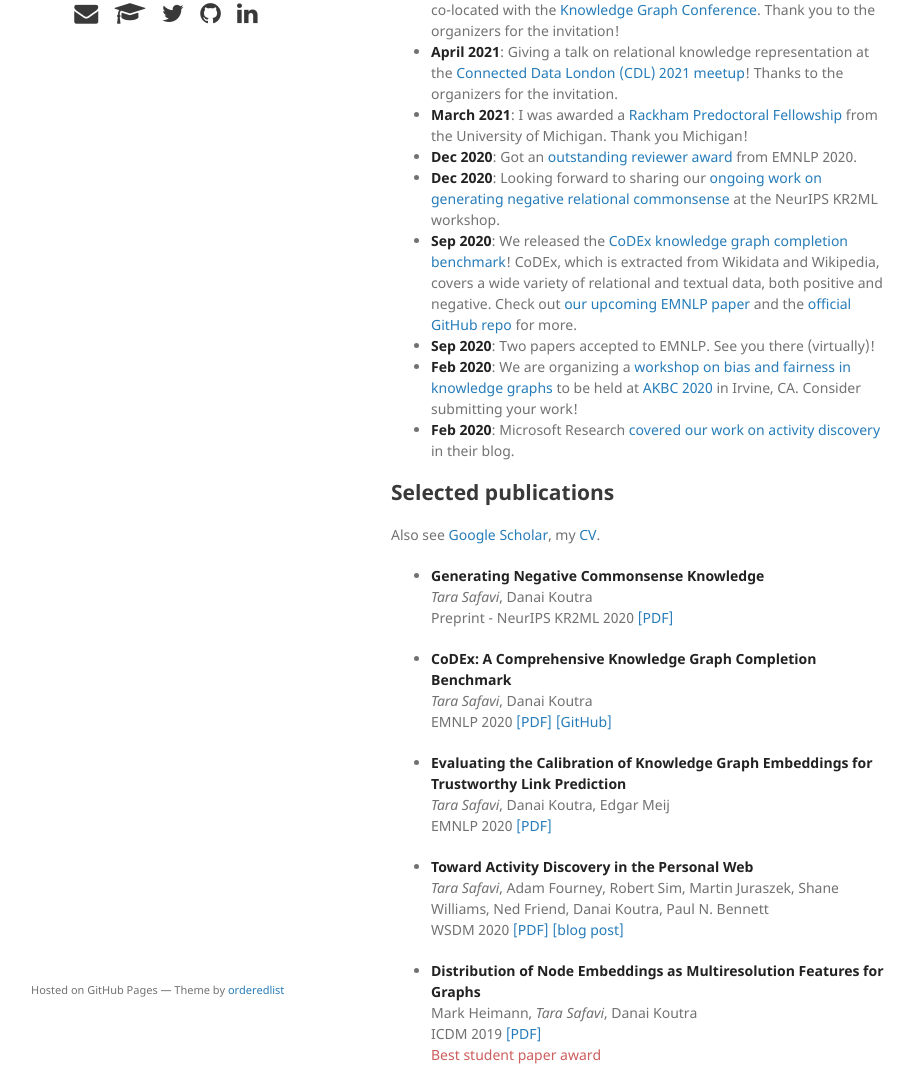
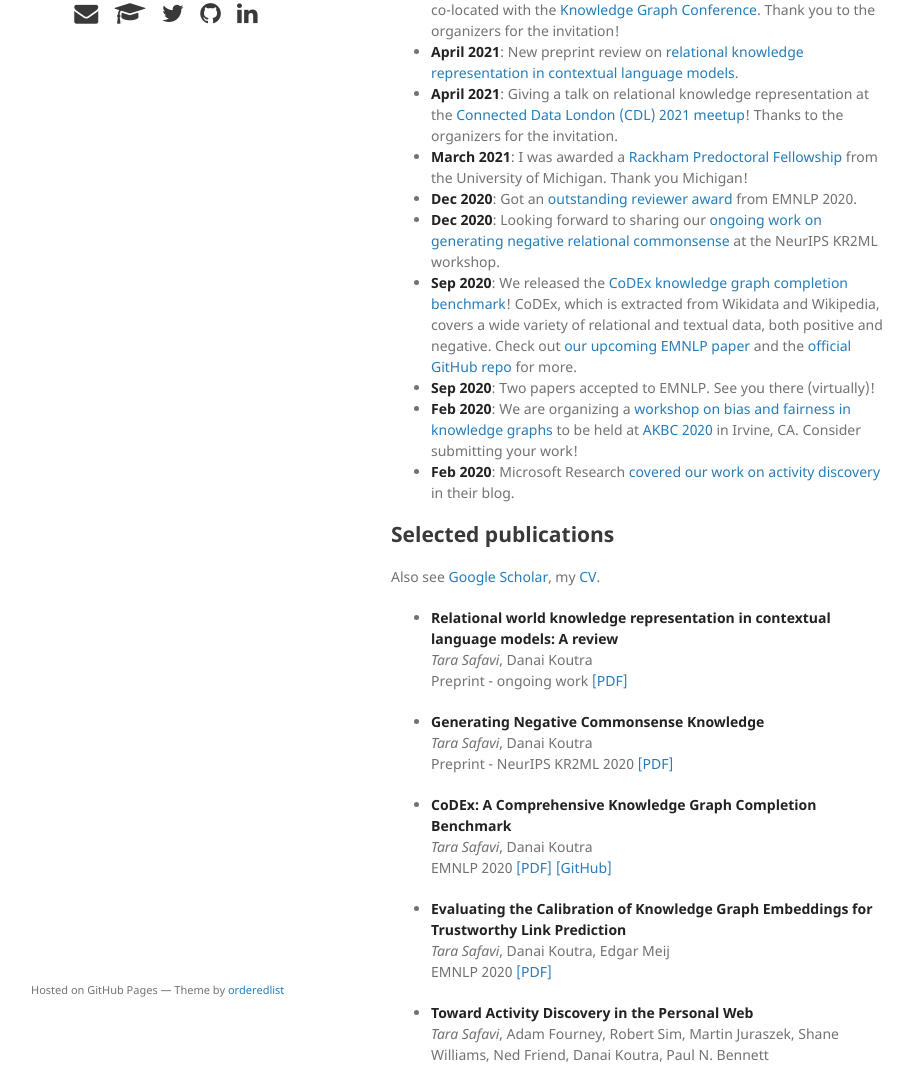
Before and after one commit to tsafavi/tsafavi.github.io, a Jekyll site: the page built from index.md, in a window 1280 px wide and 1400 px high. Shown: the part 331-1400 px from the top of the window, without its empty margins (179-1094 px from the left). Built offline with Jekyll 4.4.1, drawn with Linux system fonts in a browser that asks for light colours.

Commit message:
Add review preprint

```diff
--- a/_data/news.yml
+++ b/_data/news.yml
@@ -1,5 +1,7 @@
 - date: "May 2021"
   description: "Giving a keynote on personalized knowledge representations at the <a href=\"https://phkg.github.io/\" target=\"_blank\">Personal Health Knowledge Graph workshop</a>, co-located with the <a href=\"https://www.knowledgegraph.tech/\" target=\"_blank\">Knowledge Graph Conference</a>. Thank you to the organizers for the invitation!"
+- date: "April 2021"
+  description: "New preprint review on <a href=\"https://arxiv.org/pdf/2104.05837.pdf\" target=\"_blank\">relational knowledge representation in contextual language models</a>."
 - date: "April 2021"
   description: "Giving a talk on relational knowledge representation at the <a href=\"https://learning-from-machines-april-2021-meetup.connected-data.london/?utm_source=linkedin&utm_medium=social&utm_campaign=CDL_Meetup_April\" target=\"_blank\">Connected Data London (CDL) 2021 meetup</a>! Thanks to the organizers for the invitation."
 - date: "March 2021"
--- a/_data/publications.yml
+++ b/_data/publications.yml
@@ -1,3 +1,8 @@
+- title: "Relational world knowledge representation in contextual language models: A review"
+  authors: "<em>Tara Safavi</em>, Danai Koutra"
+  venue: "Preprint - ongoing work"
+  links:
+    - pdf: "https://arxiv.org/pdf/2104.05837.pdf"
 
 - title: "Generating Negative Commonsense Knowledge"
   authors: "<em>Tara Safavi</em>, Danai Koutra"
```
